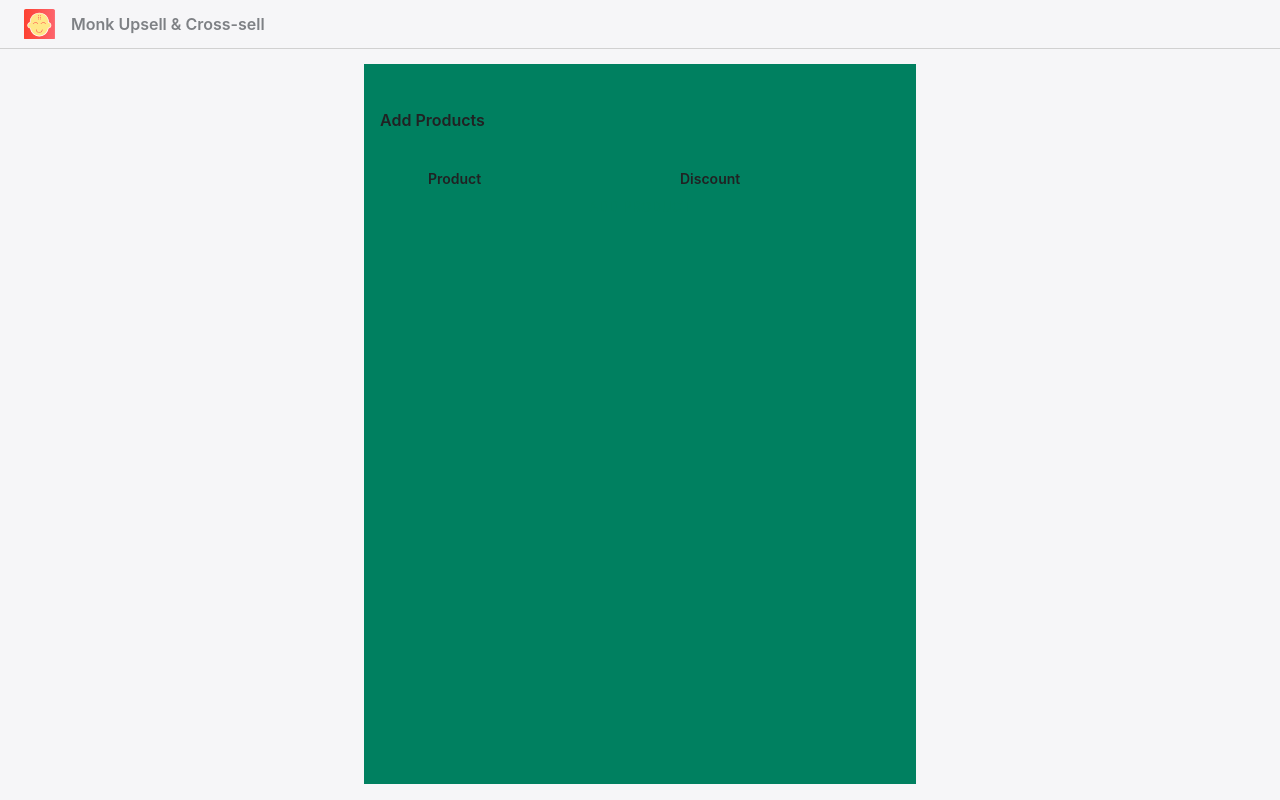
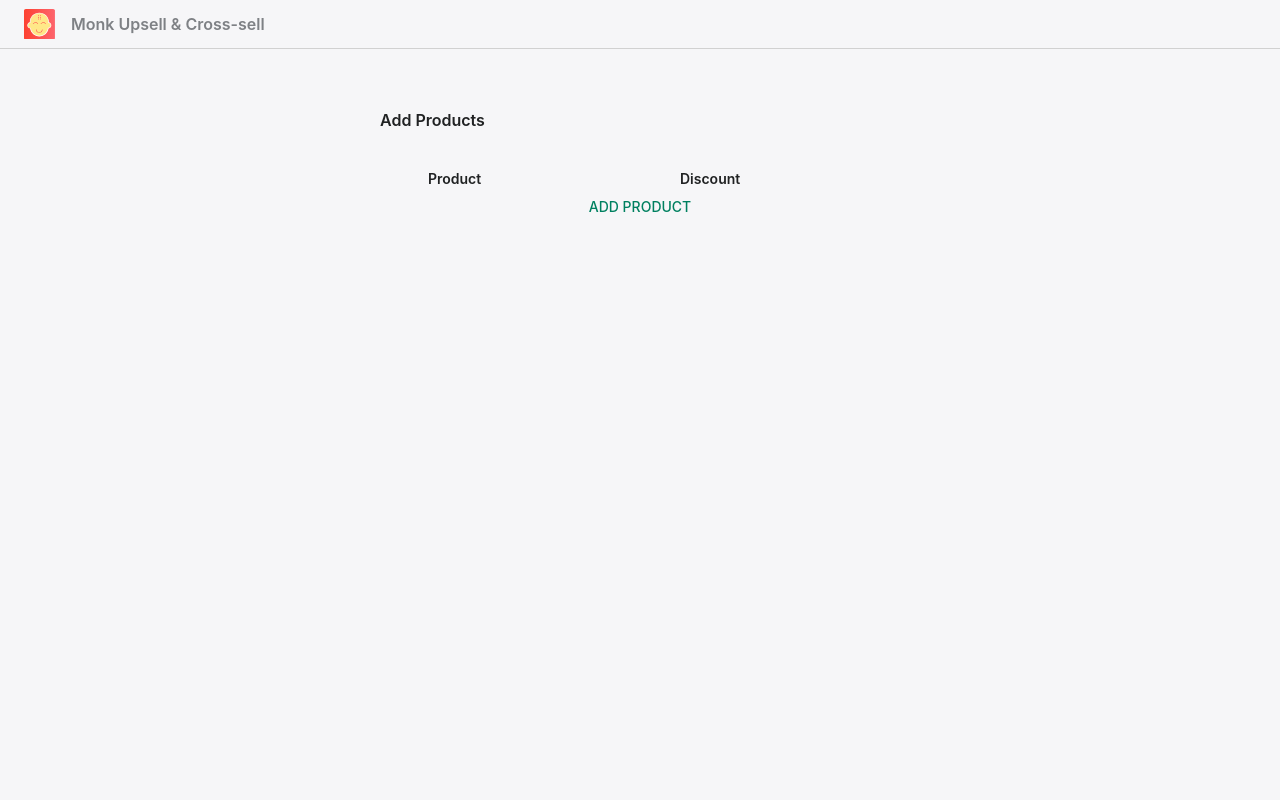
Before and after one commit to gex7777/monk-commerce, a React (Vite) app in the folder monk/: page / in a window 1280 px wide. Built offline with nearby package versions, Linux system fonts and the light colour scheme.

Commit message:
create MainSection

```diff
--- a/monk/src/App.tsx
+++ b/monk/src/App.tsx
@@ -1,7 +1,7 @@
 import { CssBaseline, ThemeProvider, createTheme } from "@mui/material";
 import Layout from "./components/Layout";
 import { themeOptions } from "./ulits/theme";
-import MainSection from "./MainSection";
+import MainSection from "./components/MainSection";
 const theme = createTheme(themeOptions);
 function App() {
   return (
--- /dev/null
+++ b/monk/src/components/MainSection.tsx
@@ -0,0 +1,30 @@
+import { Box, Container } from "@mui/material";
+import React from "react";
+import { Typography } from "@mui/material";
+import ProductTable from "./ProductTable";
+
+export default function MainSection() {
+  return (
+    <Box
+      sx={{
+        height: "90vh",
+
+        pt: 3,
+      }}
+    >
+      <Typography
+        sx={{
+          pt: 1,
+          pl: 2,
+          fontStyle: "normal",
+          fontWeight: 600,
+          fontSize: 16,
+          lineHeight: 3,
+        }}
+      >
+        Add Products
+      </Typography>
+      <ProductTable></ProductTable>
+    </Box>
+  );
+}
```
